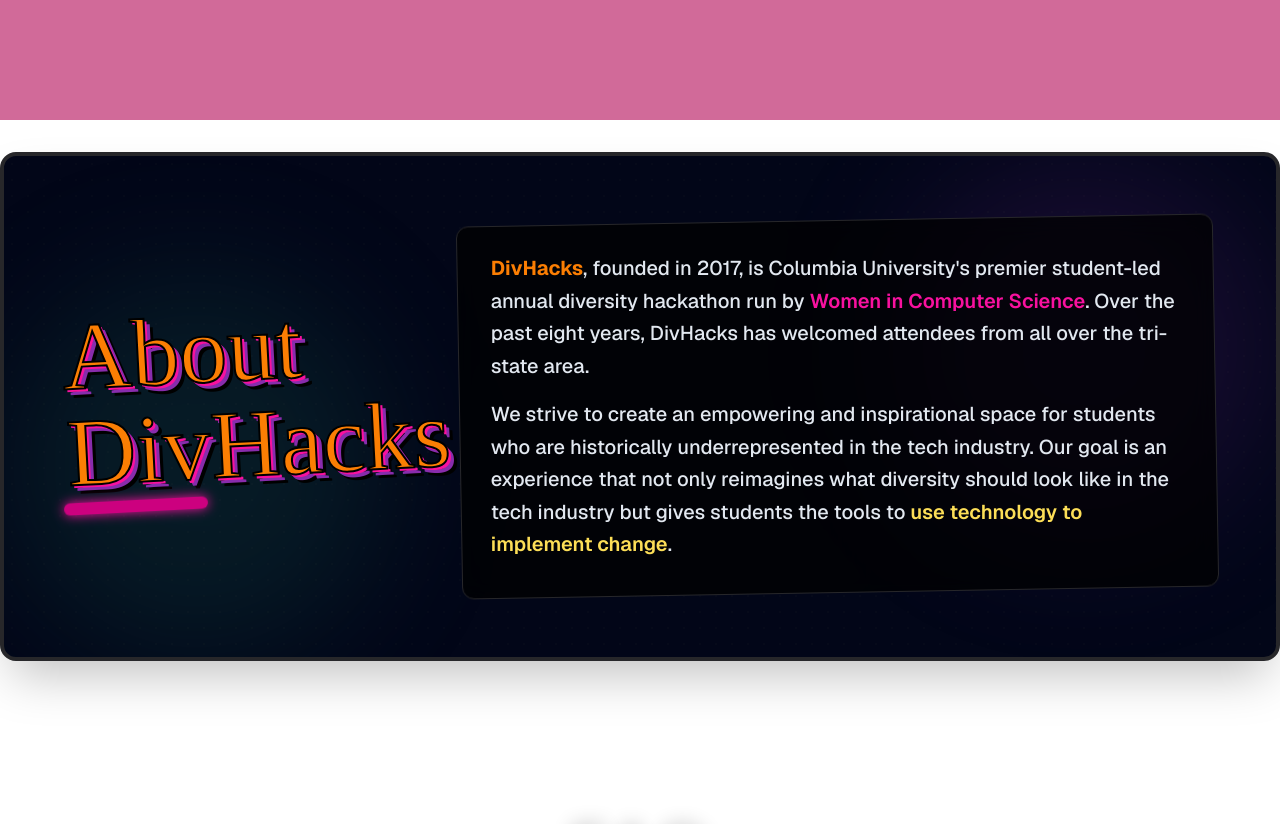
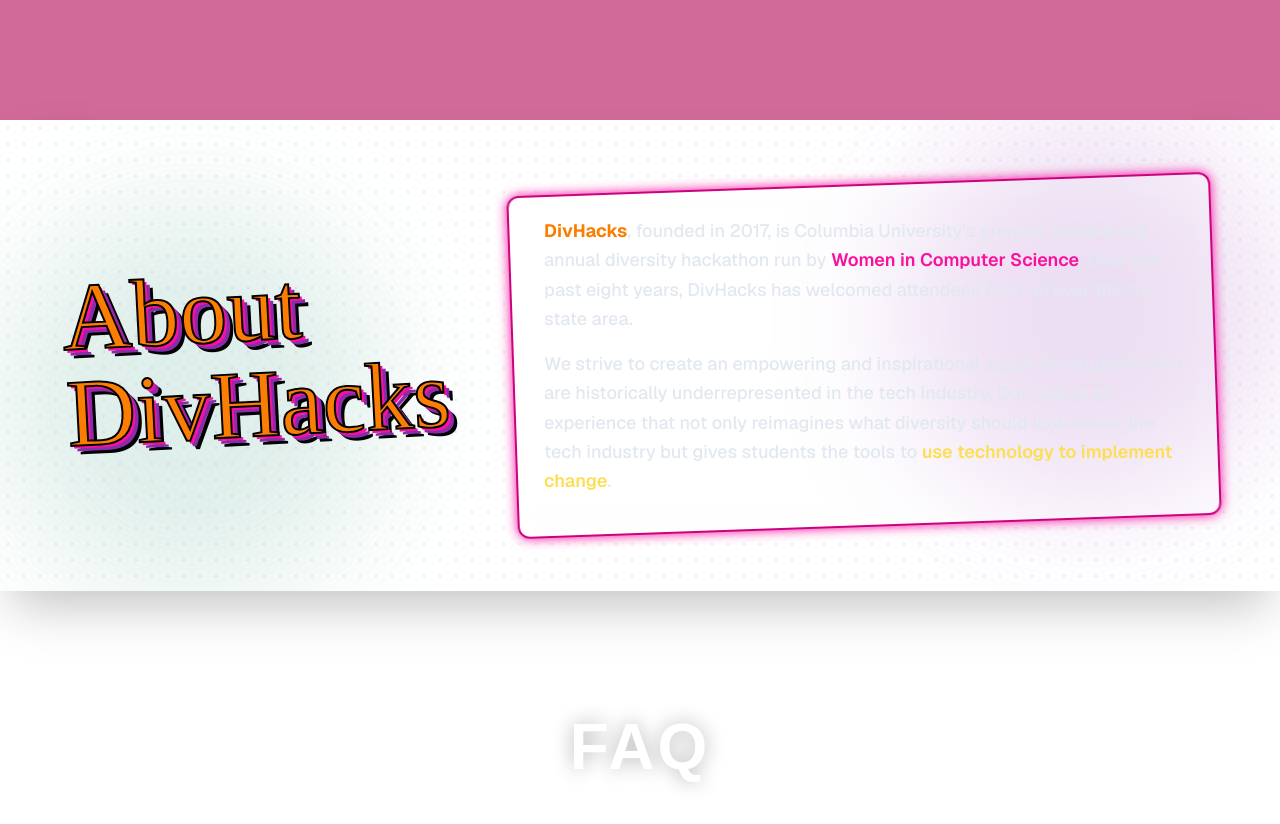
Before and after one commit to cu-divhacks/divhacks2026, a Next.js app: page / in a window 1280 px wide. Shown: the part 680-1504 px from the top of the page. Built offline with nearby package versions, Linux system fonts and the light colour scheme; a web font is replaced by a local one.

Commit message:
fix about

```diff
--- a/src/components/About.tsx
+++ b/src/components/About.tsx
@@ -5,7 +5,7 @@ export default function About() {
                 @import url('https://fonts.googleapis.com/css2?family=Sedgwick+Ave+Display&display=swap');
             `}</style>
 
-            <section className="relative min-h-125 bg-slate-950 text-white py-16 px-6 md:px-12 my-8 overflow-hidden rounded-2xl border-4 border-zinc-800 shadow-2xl font-sans">
+            <section className="relative min-h-100 text-white py-16 px-6 md:px-12 overflow-hidden shadow-2xl font-sans">
                 <div className="absolute inset-0 opacity-10 bg-[radial-gradient(#2e2e2e_1px,transparent_1px)] bg-size-[16px_16px] pointer-events-none"></div>
                 <div
                     className="absolute top-0 right-0 w-96 h-96 rounded-full blur-3xl pointer-events-none"
@@ -16,10 +16,10 @@ export default function About() {
                     style={{ backgroundColor: "rgba(33, 143, 118, 0.15)" }}
                 ></div>
 
-                <div className="relative z-10 grid grid-cols-1 md:grid-cols-3 gap-8 items-center max-w-6xl mx-auto">
-                    <div className="md:col-span-1 flex flex-col justify-center">
+                <div className="relative z-10 grid grid-cols-1 md:grid-cols-3 gap-48 items-center max-w-6xl mx-auto">
+                    <div className="md:col-span-1 flex flex-col justify-center items-center md:items-start">
                         <h2
-                            className="text-7xl md:text-8xl select-none transform -rotate-3"
+                            className="text-7xl md:text-8xl select-none transform -rotate-3 text-center md:text-left"
                             style={{
                                 fontFamily: "'Sedgwick Ave Display', cursive",
                                 color: "#fb7e03",
@@ -30,18 +30,18 @@ export default function About() {
                         >
                             About DivHacks
                         </h2>
+                    </div>
+
+                    <div className="md:col-span-2 relative">
                         <div
-                            className="h-3 w-36 mt-2 rounded-full transform -rotate-3 animate-pulse"
+                            className="absolute inset-0 rounded-xl backdrop-blur-md -rotate-2 pointer-events-none animate-pulse"
                             style={{
-                                backgroundColor: "#cc007e",
+                                borderColor: "#cc007e",
+                                borderWidth: "2px",
                                 boxShadow: "0 0 12px #f8119f",
                             }}
                         ></div>
-                    </div>
-
-                    <div className="md:col-span-2 relative">
-                        <div className="absolute inset-0 bg-black/75 border border-zinc-800 rounded-xl backdrop-blur-md -rotate-1 pointer-events-none"></div>
-                        <div className="relative p-6 md:p-8 text-lg md:text-xl leading-relaxed text-slate-200 font-medium space-y-4">
+                        <div className="relative p-6 md:p-8 text-base md:text-lg leading-relaxed text-slate-200 font-medium space-y-4">
                             <p>
                                 <span
                                     style={{ color: "#fb7e03" }}
```
